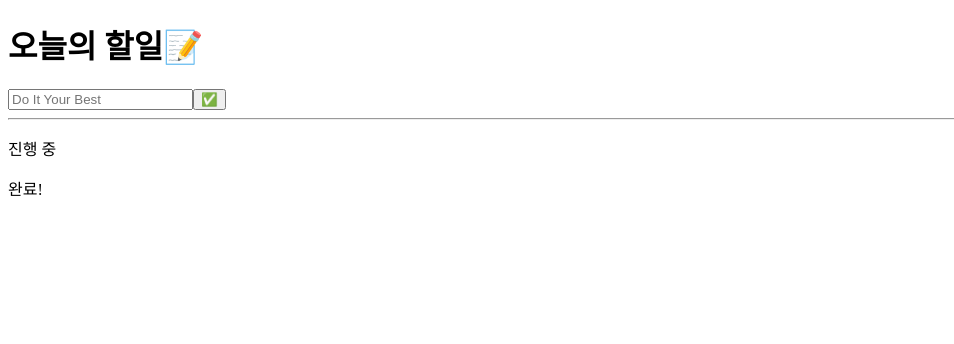
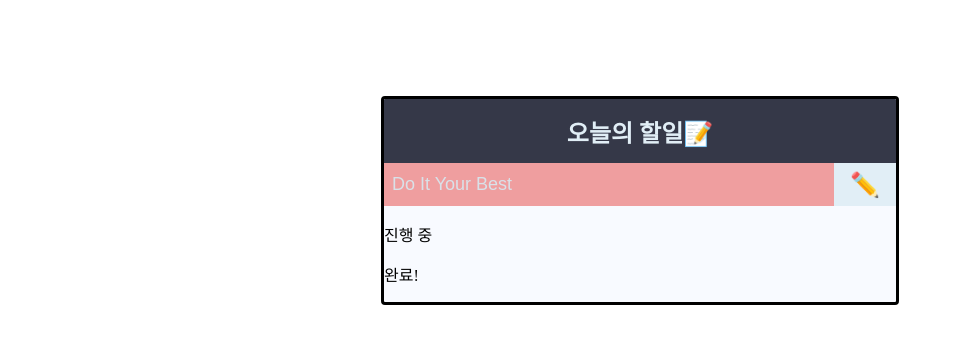
Before and after one commit to Hayeon-Lee/my-todo-list, a React (Create React App) app: page / in a window 1280 px wide. Shown: the top 344 px of the page, without its empty margins (0-954 px from the left). Built offline with nearby package versions, Linux system fonts and the light colour scheme.

Commit message:
feat: edit the css

```diff
--- /dev/null
+++ b/src/App.css
@@ -0,0 +1,54 @@
+.AppBox {
+  width: 512px;
+  margin: 6rem auto 0 auto;
+  border-radius: 4px;
+  overflow: hidden;
+  border: 3px solid;
+  background: #f8faff;
+}
+
+.AppHeader {
+  background: #353848;
+  color: #e1eef6;
+  height: 4rem;
+  font-size: 1.5rem;
+  display: flex;
+  align-items: center;
+  justify-content: center;
+  margin: 0px;
+}
+
+.InputForm {
+  display: flex;
+  background-color: #ef9e9f;
+}
+
+.InputBox {
+  width: 100%;
+  background: none;
+  outline: none;
+  border: none;
+  padding: 0.5rem;
+  font-size: 1.125rem;
+  line-height: 1.5;
+  color: #353848;
+  font-weight: bold;
+}
+
+input::placeholder {
+  color: #d9e1e8;
+  font-weight: lighter;
+}
+
+.InputBtn {
+  background: none;
+  outline: none;
+  border: none;
+  background: #e1eef6;
+  padding: 0 1rem;
+  font-size: 1.5rem;
+  display: flex;
+  justify-content: center;
+  align-items: center;
+  transition: 0.1s background ease-in;
+}
--- a/src/App.js
+++ b/src/App.js
@@ -2,12 +2,13 @@ import Header from "./AppHeader";
 import Input from "./ToDoInput";
 import ToDoList from "./ToDoList";
 import { useState } from "react";
+import "./App.css";
 
 function App() {
   const [todoList, setToDoList] = useState([]);
 
   return (
-    <div>
+    <div className="AppBox">
       <Header />
       <Input todoList={todoList} setToDoList={setToDoList} />
       <ToDoList
--- a/src/App.module.css
+++ /dev/null
@@ -1,4 +0,0 @@
-.title {
-  font-family: "Segoe UI", Tahoma, Geneva, Verdana, sans-serif;
-  font-size: 25px;
-}
--- a/src/AppHeader.js
+++ b/src/AppHeader.js
@@ -1,11 +1,7 @@
+import "./App.css";
+
 const Header = () => {
-  return (
-    <div>
-      <form>
-        <h1>오늘의 할일📝</h1>
-      </form>
-    </div>
-  );
+  return <h1 className="AppHeader">오늘의 할일📝</h1>;
 };
 
 export default Header;
--- a/src/ToDoInput.js
+++ b/src/ToDoInput.js
@@ -1,4 +1,5 @@
 import { useEffect, useState } from "react";
+import "./App.css";
 
 const Input = ({ todoList, setToDoList }) => {
   const [input, setInput] = useState("");
@@ -23,17 +24,17 @@ const Input = ({ todoList, setToDoList }) => {
   useEffect(() => console.log(todoList), [todoList]);
 
   return (
-    <div>
+    <div className="InputForm">
       <input
         type="text"
         placeholder="Do It Your Best"
         value={input}
         onChange={onChange}
+        className="InputBox"
       />
-      <button type="submit" onClick={onClick}>
-        ✅
+      <button type="submit" onClick={onClick} className="InputBtn">
+        ✏️
       </button>
-      <hr />
     </div>
   );
 };
```
